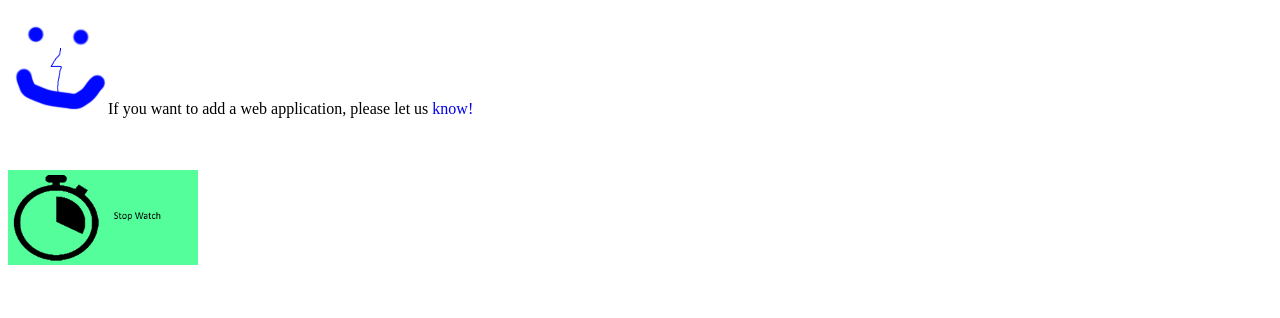
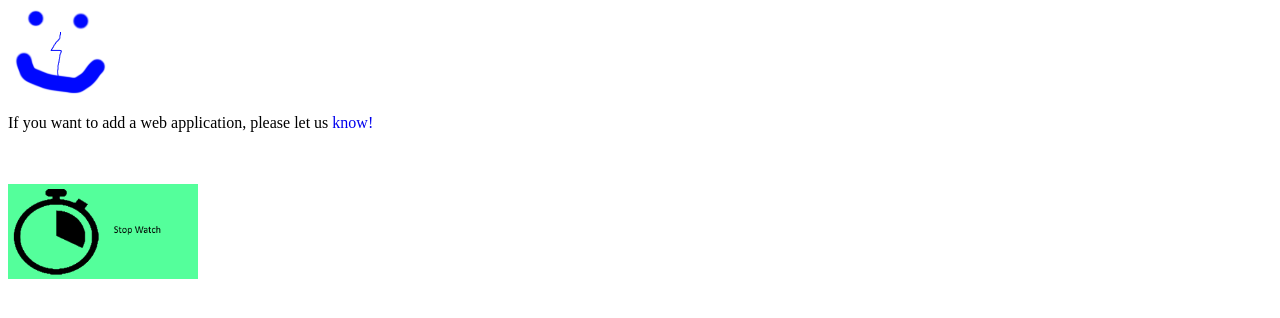
Before and after one commit to nasOS-official/nasOS-store, a plain HTML site: page index.html in a window 1280 px wide. Shown: the part 70-388 px from the top of the page. Drawn offline with Linux system fonts and the light colour scheme.

Commit message:
Update index.html

```diff
--- a/index.html
+++ b/index.html
@@ -6,7 +6,9 @@
   <body>
  <iframe frameborder="no" src="https://store.nas-os.ml/menu/" width="100%" height="60" align="fixed">
  </iframe>
-<p width="30%"><img width="-50%" src="insider.png" alt="Happy smile">If you want to add a web application, please let us <a href="https://github.com/nasOS-official/nasOS-store/issues">know!</a></p>
+	 <div>
+<img width="-50%" src="insider.png" alt="Happy smile"><p width="30%">If you want to add a web application, please let us <a href="https://github.com/nasOS-official/nasOS-store/issues">know!</a></p>
+</div>
      <div class="pro">
 	 <br/>
 	 <br/>
```
